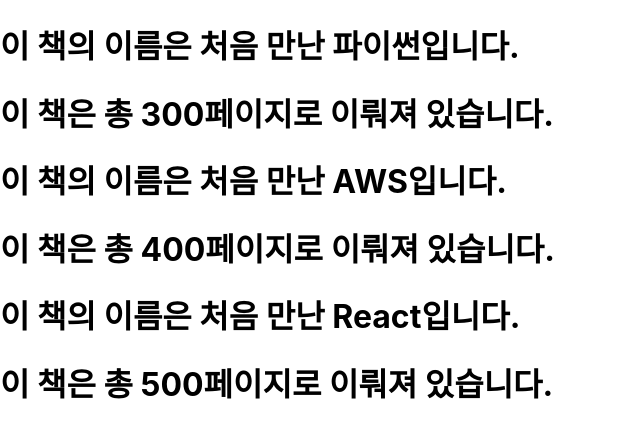
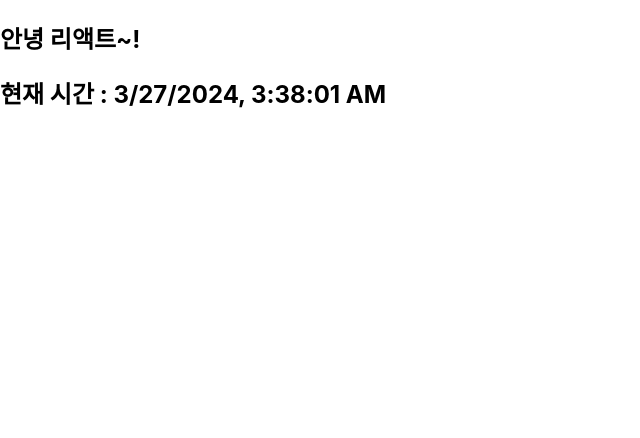
Before and after one commit to SinJungho/react1-1, a React (Create React App) app: page / in a window 1280 px wide. Shown: the top 438 px of the page, without its empty margins (0-640 px from the left). Built offline with nearby package versions, Linux system fonts and the light colour scheme.

Commit message:
Clock 실습

```diff
--- /dev/null
+++ b/src/4week/Clock.jsx
@@ -0,0 +1,10 @@
+import React from "react";
+
+export default function Clock(props) {
+  return(
+    <div>
+      <h2>안녕 리액트~!</h2>
+      <h2>현재 시간 : {new Date().toLocaleString()}</h2>
+    </div>
+  );
+}
--- a/src/index.js
+++ b/src/index.js
@@ -3,13 +3,18 @@
 import './index.css';
 import reportWebVitals from './reportWebVitals';
 import Library from './4week/Library';
+import Clock from './4week/Clock';
 
 const root = ReactDOM.createRoot(document.getElementById('root'));
-root.render(
-  <React.StrictMode>
-    <Library></Library>
-  </React.StrictMode>
-);
+
+  setInterval(() => {
+    root.render(
+      <React.StrictMode>
+        <Clock></Clock>
+      </React.StrictMode>
+    );
+  }, 1000);
+
 
 // If you want to start measuring performance in your app, pass a function
 // to log results (for example: reportWebVitals(console.log))
```
